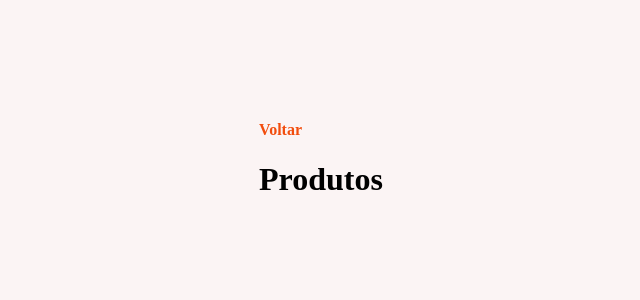
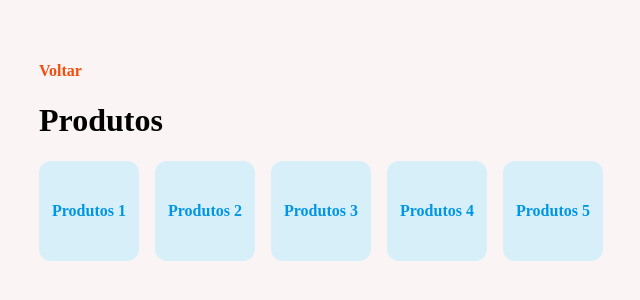
Before and after one commit to LuizGarbini/react-router-rocketseat, a React app: page /products in a window 1280 px wide. Shown: the part 230-530 px from the top of the page, without its empty margins (319-959 px from the left). Built offline with nearby package versions, Linux system fonts and the light colour scheme; the HTML template or start-up script is replaced by a standard one.

Commit message:
useParams

```diff
--- a/src/main.css
+++ b/src/main.css
@@ -13,6 +13,8 @@
   align-items: center;
 
   background-color: #fbf4f4;
+
+  padding: 32px;
 }
 
 h1 {
@@ -61,3 +63,22 @@
 
   cursor: pointer;
 }
+
+.cards {
+  display: flex;
+  gap: 16px;
+  margin: 18px 0;
+  flex-wrap: wrap;
+}
+
+.cards a {
+  width: 100px;
+  height: 100px;
+  background-color: #d7eff9;
+  color: #0095e5;
+  border-radius: 12px;
+
+  display: flex;
+  justify-content: center;
+  align-items: center;
+}
--- a/src/pages/Details.tsx
+++ b/src/pages/Details.tsx
@@ -1,7 +1,15 @@
+import { useParams } from "react-router";
+
 export function Details() {
+	const { id } = useParams();
+
 	return (
 		<div>
 			<h1>Detalhes</h1>
+
+			<span>
+				ID do produto: <strong>{id}</strong>
+			</span>
 		</div>
 	);
 }
--- a/src/pages/Products.tsx
+++ b/src/pages/Products.tsx
@@ -15,6 +15,14 @@
 					Categoria <strong>{category}</strong>
 				</span>
 			)}
+
+			<div className="cards">
+				<a href="/details/1">Produtos 1</a>
+				<a href="/details/2">Produtos 2</a>
+				<a href="/details/3">Produtos 3</a>
+				<a href="/details/4">Produtos 4</a>
+				<a href="/details/5">Produtos 5</a>
+			</div>
 		</div>
 	);
 }
```
